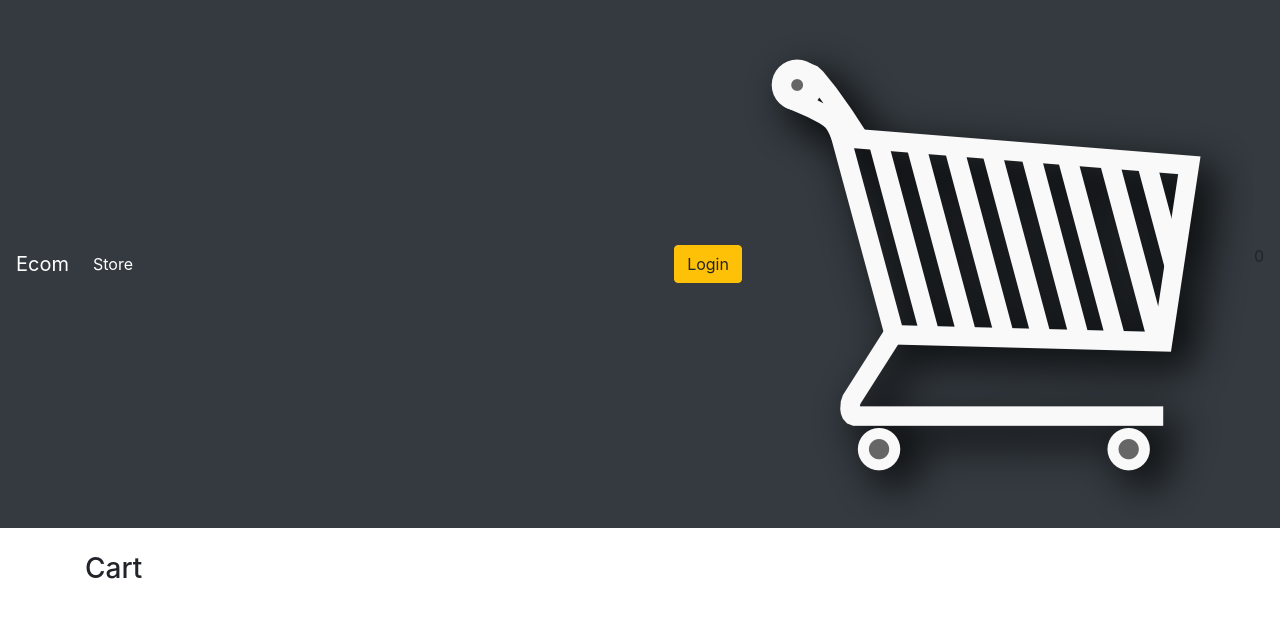
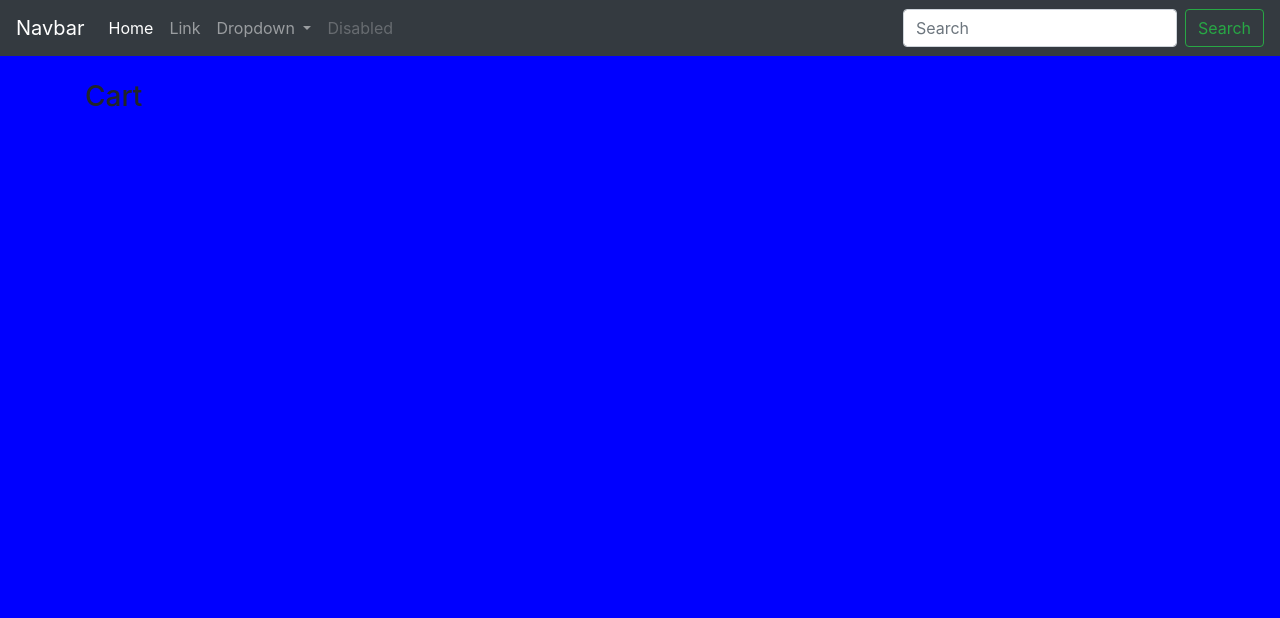
Before and after one commit to merinjo90/Django--Ecommerce-Website, a Django app: page //cart in a window 1280 px wide. Shown: the top 618 px of the page. Run offline with Django 3.2, Linux system fonts and the light colour scheme; some libraries are stand-ins or nearby versions.

Commit message:
Part 1.6 :Navbar Step 3 | Customize Navbar

```diff
--- a/ecommerce/ecommerce/store/templates/store/main.html
+++ b/ecommerce/ecommerce/store/templates/store/main.html
@@ -5,16 +5,16 @@
 	<title>Ecom</title>
 
 	<meta name="viewport" content="width=device-width, initial-scale=1, maximum-scale=1, minimum-scale=1" />
-        <link rel="stylesheet" type="text/css" href="{% static 'css/main.css' %}">
+
 	<link rel="stylesheet" href="https://stackpath.bootstrapcdn.com/bootstrap/4.4.1/css/bootstrap.min.css" integrity="sha384-Vkoo8x4CGsO3+Hhxv8T/Q5PaXtkKtu6ug5TOeNV6gBiFeWPGFN9MuhOf23Q9Ifjh" crossorigin="anonymous">
 
+	<link rel="stylesheet" type="text/css" href="{% static 'css/main.css' %}">
 
 </head>
-
 <body>
 
 	<nav class="navbar navbar-expand-lg navbar-dark bg-dark">
-	  <a class="navbar-brand" href="{% url 'store' %}">Ecom</a>
+	  <a class="navbar-brand" href="#">Navbar</a>
 	  <button class="navbar-toggler" type="button" data-toggle="collapse" data-target="#navbarSupportedContent" aria-controls="navbarSupportedContent" aria-expanded="false" aria-label="Toggle navigation">
 	    <span class="navbar-toggler-icon"></span>
 	  </button>
@@ -22,30 +22,46 @@
 	  <div class="collapse navbar-collapse" id="navbarSupportedContent">
 	    <ul class="navbar-nav mr-auto">
 	      <li class="nav-item active">
-	        <a class="nav-link" href="{% url 'store' %}">Store <span class="sr-only">(current)</span></a>
+	        <a class="nav-link" href="#">Home <span class="sr-only">(current)</span></a>
 	      </li>
-
+	      <li class="nav-item">
+	        <a class="nav-link" href="#">Link</a>
+	      </li>
+	      <li class="nav-item dropdown">
+	        <a class="nav-link dropdown-toggle" href="#" id="navbarDropdown" role="button" data-toggle="dropdown" aria-haspopup="true" aria-expanded="false">
+	          Dropdown
+	        </a>
+	        <div class="dropdown-menu" aria-labelledby="navbarDropdown">
+	          <a class="dropdown-item" href="#">Action</a>
+	          <a class="dropdown-item" href="#">Another action</a>
+	          <div class="dropdown-divider"></div>
+	          <a class="dropdown-item" href="#">Something else here</a>
+	        </div>
+	      </li>
+	      <li class="nav-item">
+	        <a class="nav-link disabled" href="#">Disabled</a>
+	      </li>
 	    </ul>
-	    <div class="form-inline my-2 my-lg-0">
-	     	<a href="#"class="btn btn-warning">Login</a>
-
-	     	<a href="{% url 'cart' %}">
-	    		<img  id="cart-icon" src="{% static 'images/cart.png' %}">
-	    	</a>
-	    	<p id="cart-total">0</p>
-
-	    </div>
+	    <form class="form-inline my-2 my-lg-0">
+	      <input class="form-control mr-sm-2" type="search" placeholder="Search" aria-label="Search">
+	      <button class="btn btn-outline-success my-2 my-sm-0" type="submit">Search</button>
+	    </form>
 	  </div>
 	</nav>
-
 
      <div class="container">
             <br>
             {% block content %}
+
+
             {% endblock content %}
          </div>
+
+
 	<script src="https://code.jquery.com/jquery-3.4.1.slim.min.js" integrity="sha384-J6qa4849blE2+poT4WnyKhv5vZF5SrPo0iEjwBvKU7imGFAV0wwj1yYfoRSJoZ+n" crossorigin="anonymous"></script>
+
 	<script src="https://cdn.jsdelivr.net/npm/popper.js@1.16.0/dist/umd/popper.min.js" integrity="sha384-Q6E9RHvbIyZFJoft+2mJbHaEWldlvI9IOYy5n3zV9zzTtmI3UksdQRVvoxMfooAo" crossorigin="anonymous"></script>
+
 	<script src="https://stackpath.bootstrapcdn.com/bootstrap/4.4.1/js/bootstrap.min.js" integrity="sha384-wfSDF2E50Y2D1uUdj0O3uMBJnjuUD4Ih7YwaYd1iqfktj0Uod8GCExl3Og8ifwB6" crossorigin="anonymous"></script>
 </body>
 </html>
```
Lines whose indentation alone changed are shown as unchanged.
